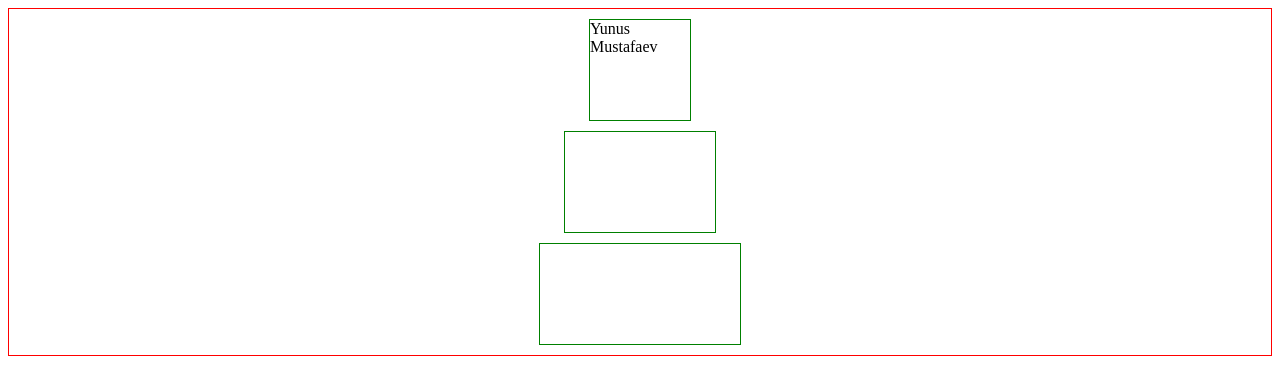
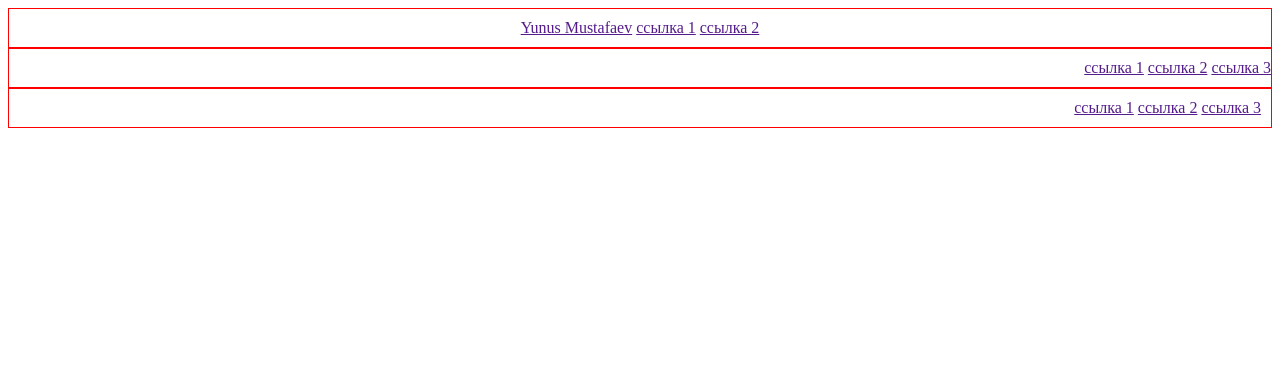
Before and after one commit to Nebyla/CSS_Exercisec, a plain HTML site: page index.html in a window 1280 px wide. Drawn offline with Linux system fonts and the light colour scheme.

Commit message:
Выравнивание строчных элементов

```diff
--- a/index.html
+++ b/index.html
@@ -8,10 +8,23 @@
     <link rel="stylesheet" type="text/css" href="style.css" />
 </head>
 <body>
-    <div class="parent">
-        <div class="child1">Yunus Mustafaev</div>
-        <div class="child2"></div>
-        <div class="child3"></div>
+    <div class="parent1">
+        <a href="">Yunus Mustafaev</a>
+        <a href="">ссылка 1</a>
+        <a href="">ссылка 2</a>
     </div>
+
+    <div class="parent2">
+        <a href="">ссылка 1</a>
+        <a href="">ссылка 2</a>
+        <a href="">ссылка 3</a>
+    </div>
+
+    <div class="parent3">
+        <a href="">ссылка 1</a>
+        <a href="">ссылка 2</a>
+        <a href="">ссылка 3</a>
+    </div>
+
 </body>
 </html>
--- a/style.css
+++ b/style.css
@@ -1,24 +1,17 @@
-.parent {
+.parent1 {
+    padding: 10px 0;
     border: 1px solid red;
+    text-align: center;
 }
 
-.child1 {
-    height: 100px;
-    width: 100px;
-    border: 1px solid green;
-    margin: 10px auto;
+.parent2 {
+    padding: 10px 0;
+    border: 1px solid red;
+    text-align: right;
 }
 
-.child2 {
-    height: 100px;
-    width: 150px;
-    border: 1px solid green;
-    margin: 10px auto;
+.parent3 {
+    padding: 10px 10px 10px 10px;
+    border: 1px solid red;
+    text-align: right;
 }
-
-.child3 {
-    height: 100px;
-    width: 200px;
-    border: 1px solid green;
-    margin: 10px auto;
-}
```
